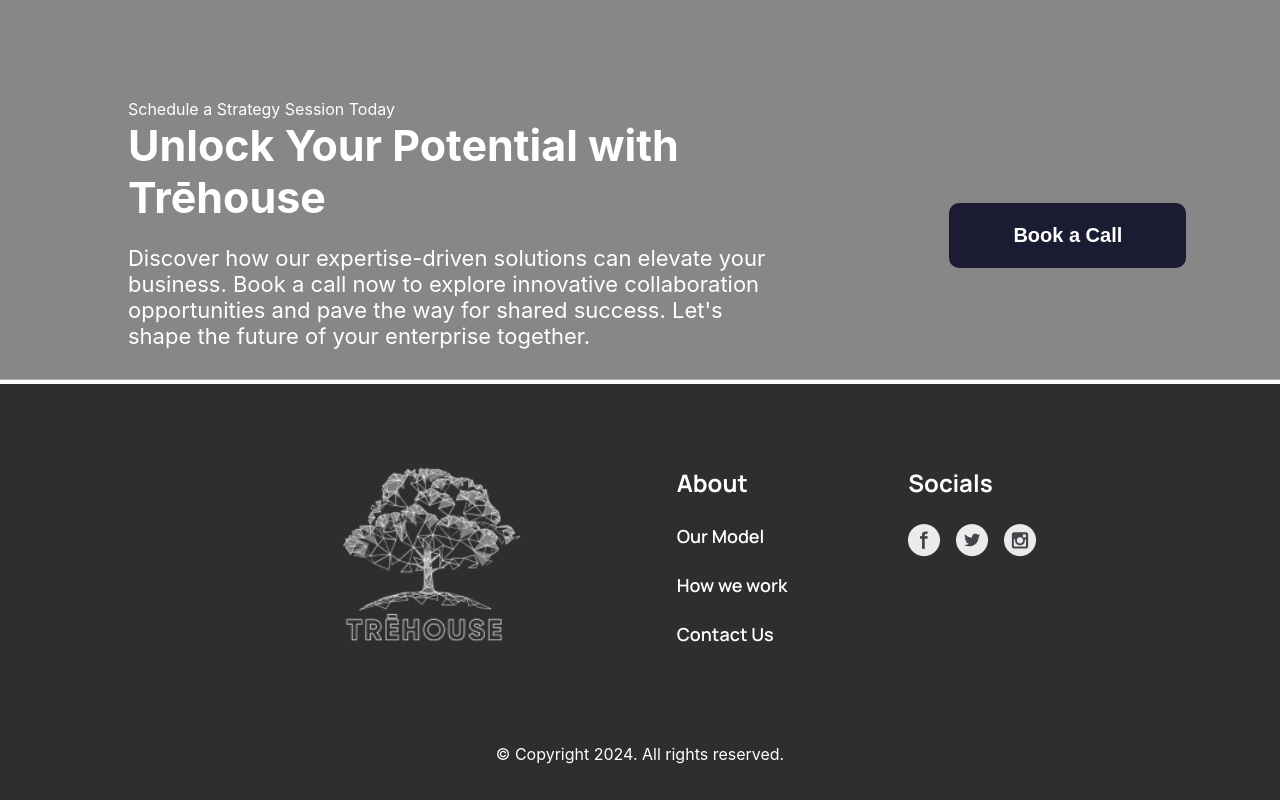
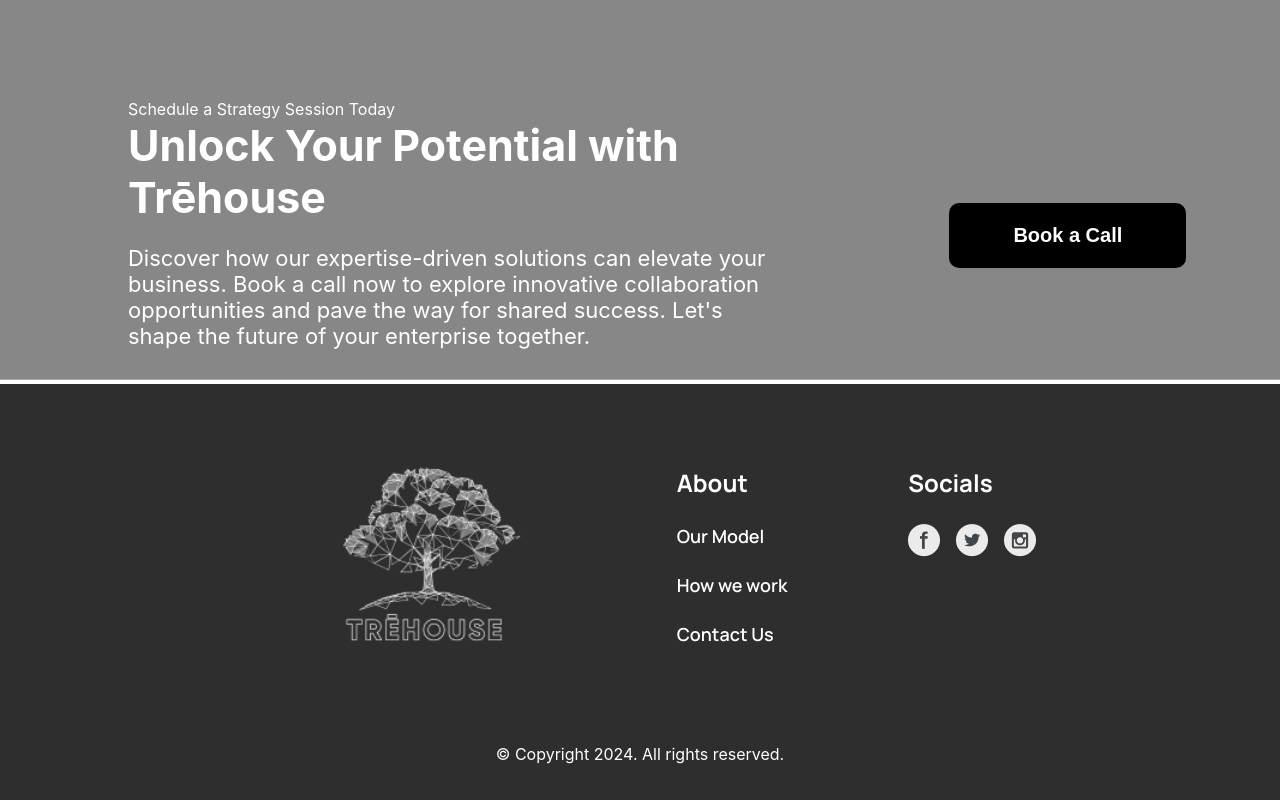
Before and after one commit to MastorkTechnologies/trehhouse, a React (Create React App) app: page / in a window 1280 px wide. Shown: the part 2944-3744 px from the top of the page. Built offline with nearby package versions, Linux system fonts and the light colour scheme; the HTML template or start-up script is replaced by a standard one.

Commit message:
color update

```diff
--- a/src/pages/Home.js
+++ b/src/pages/Home.js
@@ -532,7 +532,7 @@
                   <button
                     className='yellow btn4m'
                     style={{
-                      background: "rgba(27, 28, 49, 1)",
+                      background: "rgb(0, 0, 0)",
                       fontWeight: "700",
                       margin: "15px",
                     }}
@@ -1049,7 +1049,7 @@
                   <button
                     className='yellow btn4'
                     style={{
-                      background: "rgba(27, 28, 49, 1)",
+                      background: "rgb(0, 0, 0)",
                       fontWeight: "700",
                       margin: "15px",
                       color: "white",
```
